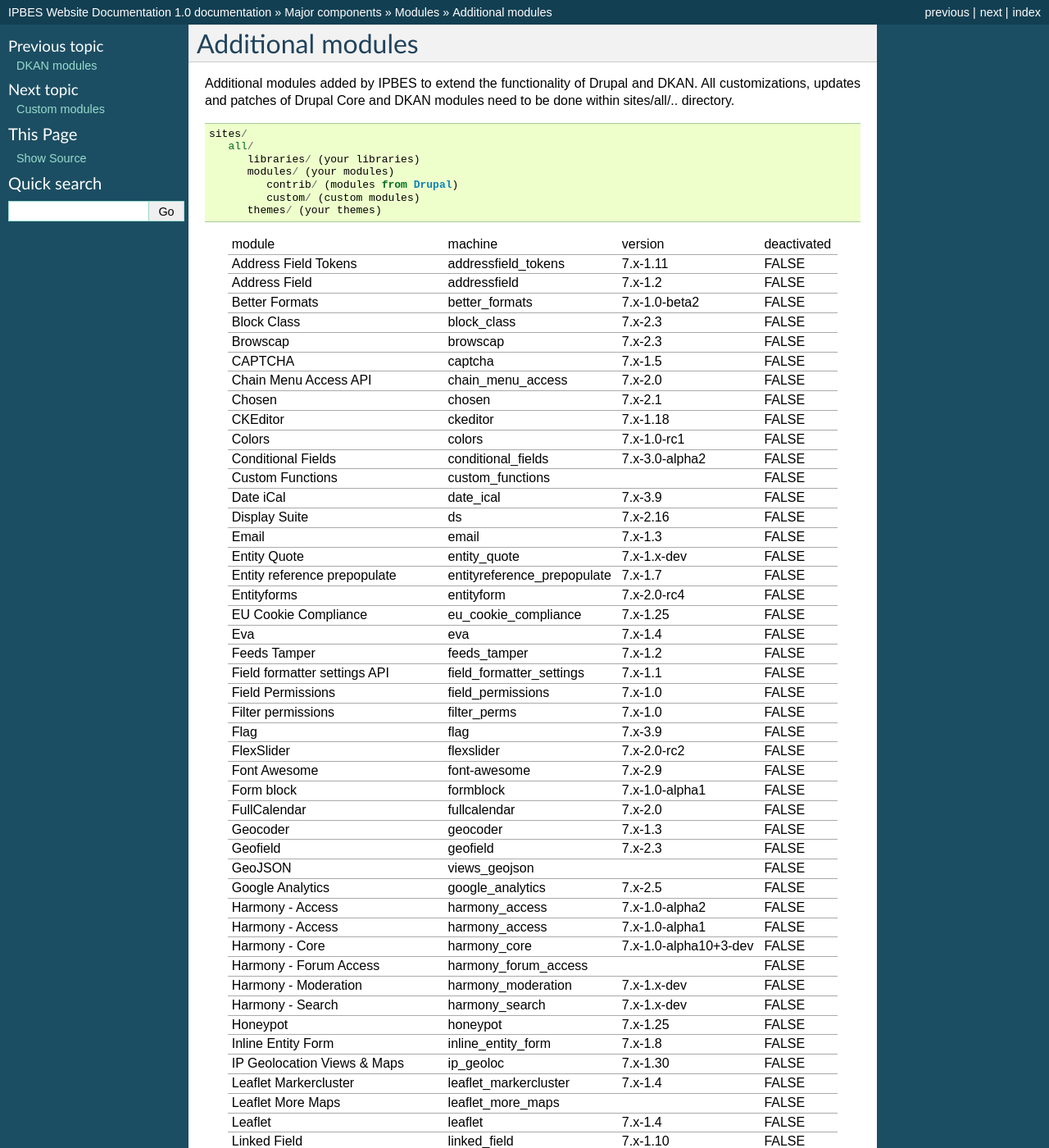
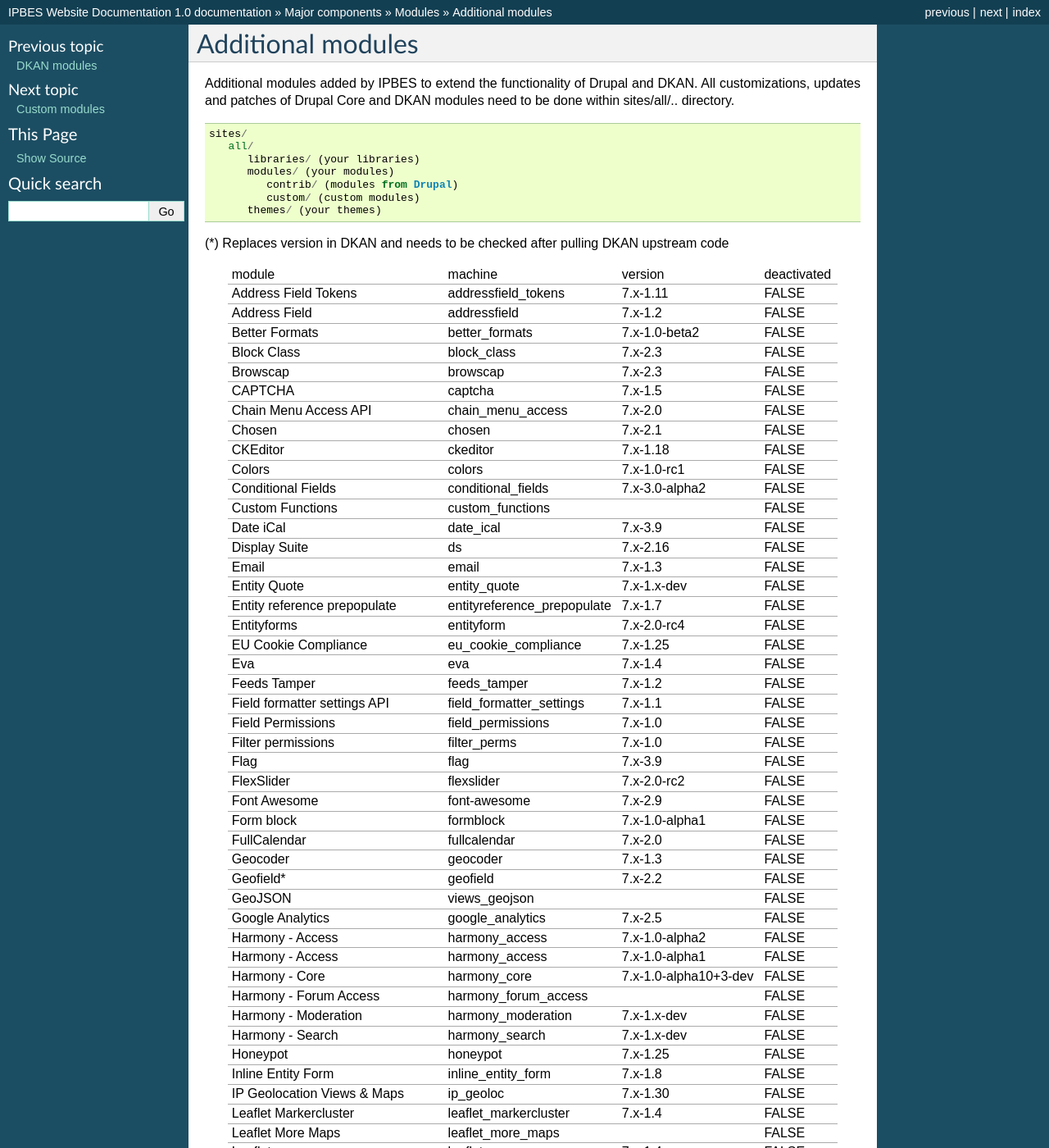
Before and after one commit to ipbes/ipbeswebdocs, a Sphinx documentation site: the page built from docs/components/modules/extensions.rst, in a window 1280 px wide and 1400 px high. Shown: the whole window at 82% size. Built offline with Sphinx 7.4.7, drawn with Linux system fonts in a browser that asks for light colours; pages that are not in the unit, such as notebooks, are missing from menus.

Commit message:
Update extensions.rst

```diff
--- a/docs/components/modules/extensions.rst
+++ b/docs/components/modules/extensions.rst
@@ -11,6 +11,7 @@ Additional modules added by IPBES to extend the functionality of Drupal and DKAN
             custom/ (custom modules)
          themes/ (your themes)
 
+(*) Replaces version in DKAN and needs to be checked after pulling DKAN upstream code
 
 +-----------------------------------+-----------------------------+-----------------------+-------------+
 | module                            | machine                     | version               | deactivated |
@@ -75,7 +76,7 @@ Additional modules added by IPBES to extend the functionality of Drupal and DKAN
 +-----------------------------------+-----------------------------+-----------------------+-------------+
 | Geocoder                          | geocoder                    | 7.x-1.3               | FALSE       |
 +-----------------------------------+-----------------------------+-----------------------+-------------+
-| Geofield                          | geofield                    | 7.x-2.3               | FALSE       |
+| Geofield*                         | geofield                    | 7.x-2.2               | FALSE       |
 +-----------------------------------+-----------------------------+-----------------------+-------------+
 | GeoJSON                           | views_geojson               |                       | FALSE       |
 +-----------------------------------+-----------------------------+-----------------------+-------------+
```
